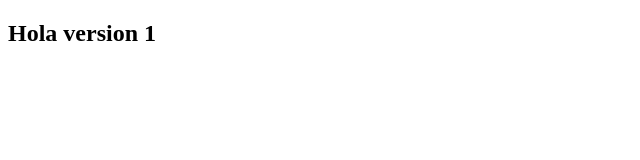
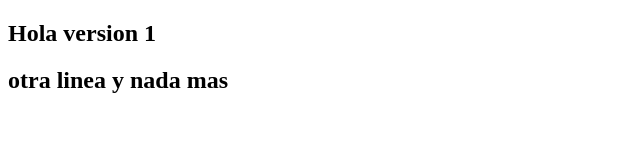
Before and after one commit to edgarbarragangarcia/curso_git, a plain HTML site: page index.html in a window 1280 px wide. Shown: the whole page, without its empty margins (0-640 px from the left). Drawn offline with Linux system fonts and the light colour scheme.

Commit message:
agregos h2

```diff
--- a/index.html
+++ b/index.html
@@ -8,6 +8,7 @@
   <body>
     <section>
       <h1>Hola version 1</h1>
+      <h2>otra linea y nada mas</h2>
     </section>
   </body>
 </html>
```
